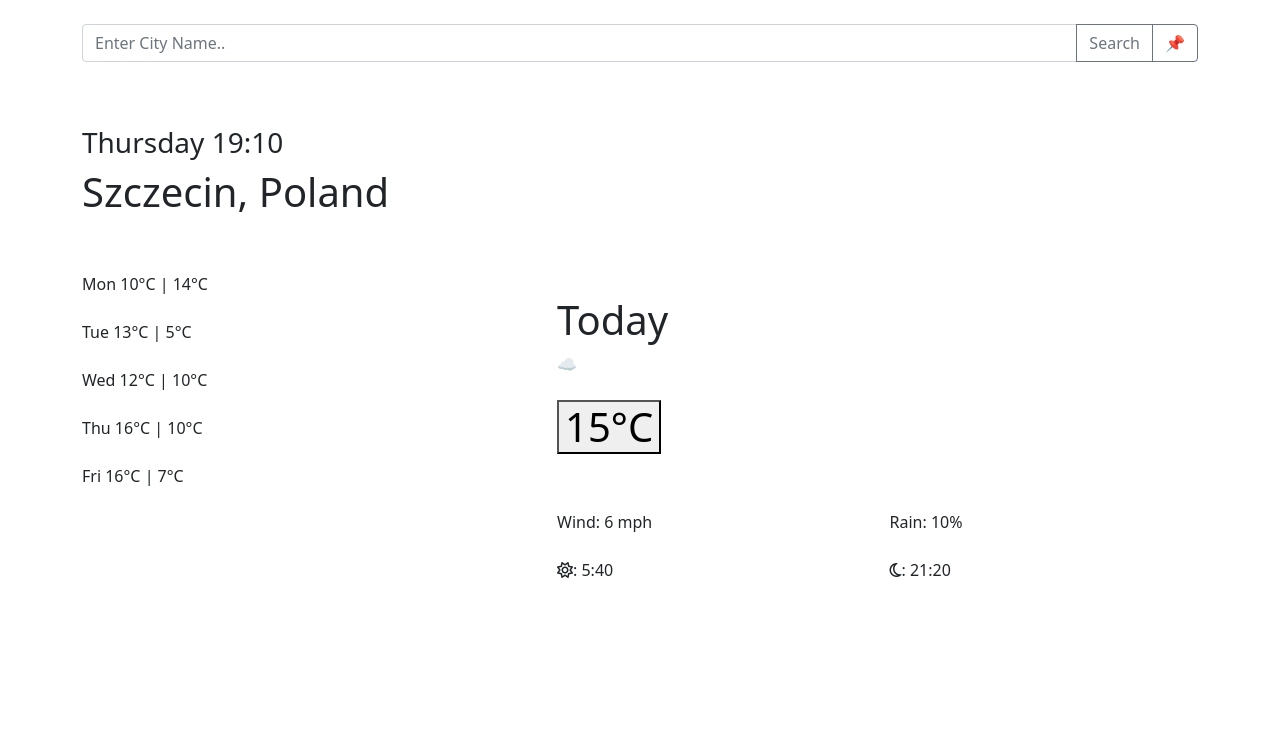
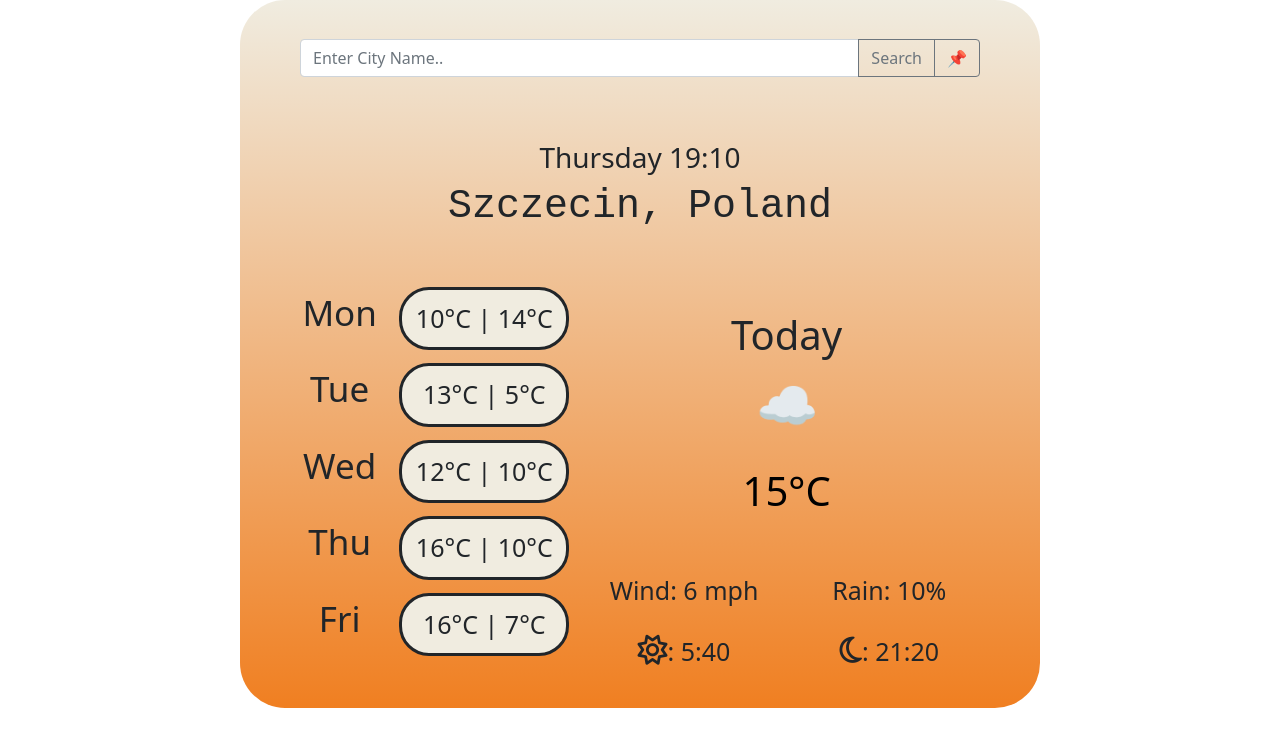
Before and after one commit to ShyAhsoka/Weather-app, a website built with Parcel: page index.html in a window 1280 px wide. Built offline with nearby package versions, Linux system fonts and the light colour scheme; a web font is replaced by a local one.

Commit message:
repaired css

```diff
--- a/index.html
+++ b/index.html
@@ -3,7 +3,7 @@
   <head>
     <title>Parcel Sandbox</title>
     <meta charset="UTF-8" />
-    <link href="src/style.css" />
+    <link rel="stylesheet" href="src/style.css" />
     <link
       href="https://cdn.jsdelivr.net/npm/bootstrap@5.0.1/dist/css/bootstrap.min.css"
       rel="stylesheet"
```
